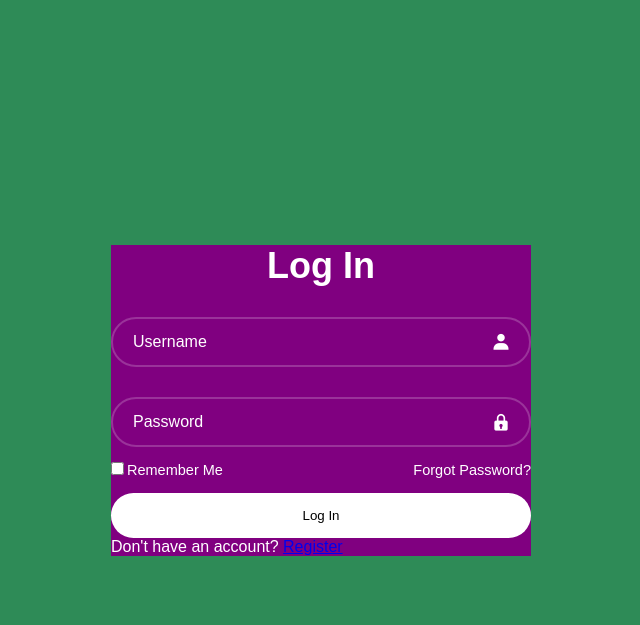
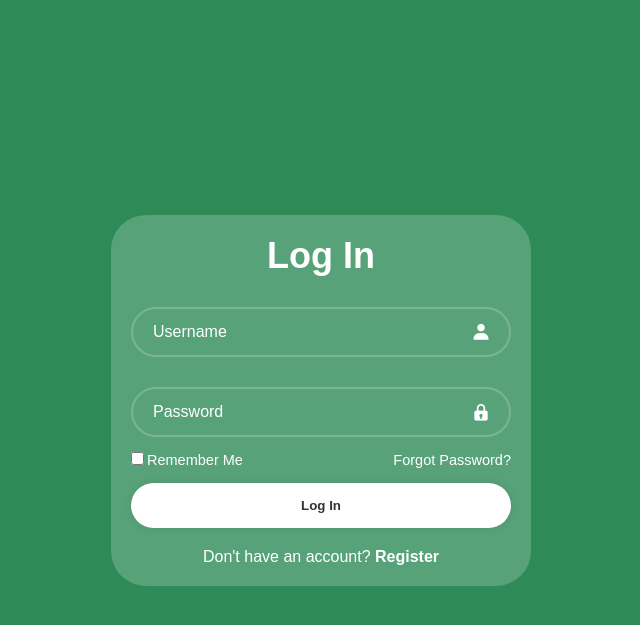
Before and after one commit to Natotox/NIRDP, a PHP site: page /login.html in a window 1280 px wide. Shown: the top 625 px of the page, without its empty margins (319-959 px from the left). Run offline with PHP 8.4, Linux system fonts and the light colour scheme.

Commit message:
Update login.css

```diff
--- a/login.css
+++ b/login.css
@@ -17,8 +17,10 @@ body{
 
 .wrapper{
 	width: 420px;
-	background: purple;
+	background: rgba(255, 255, 255, 0.2);
 	color: #fff;
+	border-radius: 35px;
+	padding: 20px;
 }
 
 .wrapper h1{
@@ -86,4 +88,28 @@ body{
 	border: none;
 	outline: none;
 	border-radius: 40px;
+	box-shadow: 0 0 10px rgba(0, 0, 0, 0.1);
+	cursor: pointer;
+	color: #333;
+	font-weight: 600;
 }
+
+.btn:hover{
+	background: rgba(218, 214, 214, 1.0);
+}
+
+.wrapper .register-link{
+	font-size: 14.5;
+	text-align: center;
+	margin-top: 20px;
+}
+
+.register-link p a{
+	color: #fff;
+	text-decoration: none;
+	font-weight: 600;
+}
+
+.register-link p a:hover{
+	text-decoration: underline;
+}
```
